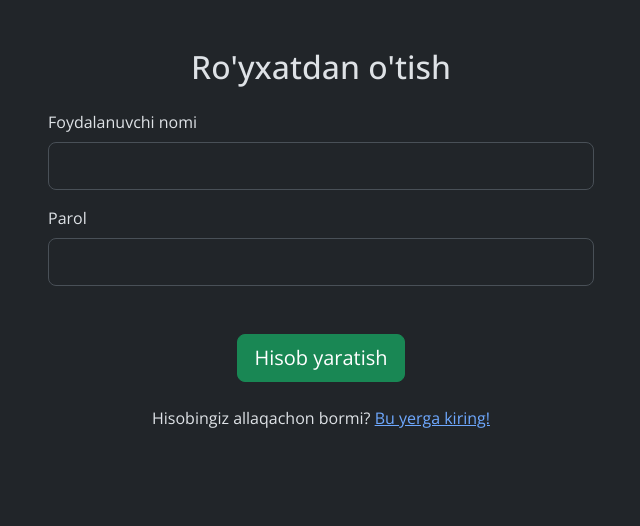
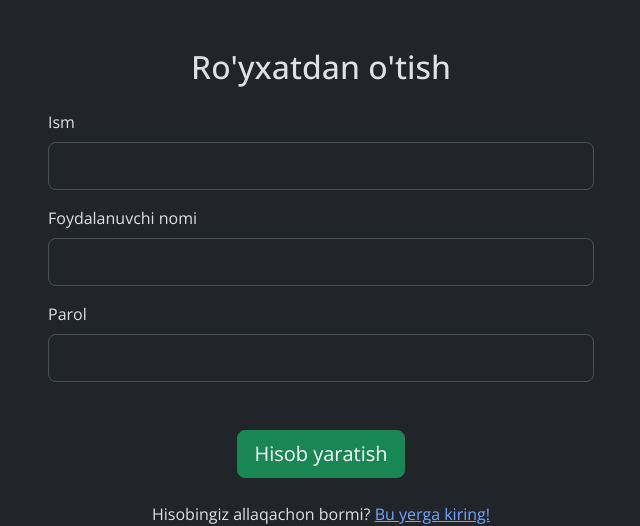
Before and after one commit to dvrkdev/flask-social-media-app, a Flask app: page /auth/register in a window 1280 px wide. Shown: the part 56-582 px from the top of the page, without its empty margins (319-959 px from the left). Run offline with Flask 3, Linux system fonts and the light colour scheme.

Commit message:
feat: add name field to user registration form and update registration template

```diff
--- a/app/forms.py
+++ b/app/forms.py
@@ -7,6 +7,7 @@ from app.models import User
 
 
 class UserRegistrationForm(FlaskForm):
+    name = StringField("Ism", validators=[DataRequired(), Length(max=64)])
     username = StringField(
         "Foydalanuvchi nomi", validators=[DataRequired(), Length(min=5, max=64)]
     )
--- a/app/models.py
+++ b/app/models.py
@@ -8,6 +8,7 @@ from app import db
 class User(db.Model, UserMixin):
     __tablename__ = "users"
     id = db.Column(db.Integer, primary_key=True)
+    name = db.Column(db.String(64))
     username = db.Column(db.String(64), nullable=False, unique=True)
     password = db.Column(db.String(255), nullable=False)
     posts = db.relationship("Post", backref="author", lazy=True)
--- a/app/routes/auth.py
+++ b/app/routes/auth.py
@@ -33,7 +33,7 @@ def register():
     form = UserRegistrationForm()
     if form.validate_on_submit():
         hashed_password = generate_password_hash(form.password.data)
-        user = User(username=form.username.data, password=hashed_password)
+        user = User(name=form.name.data, username=form.username.data, password=hashed_password)
         db.session.add(user)
         db.session.commit()
         login_user(user, remember=True)
--- a/app/templates/register.html
+++ b/app/templates/register.html
@@ -6,6 +6,10 @@
         <form action="{{ url_for('auth.register') }}" method="post" class="col-md-6">
             {{ form.hidden_tag() }}
             <h2 class="text-center mb-4">Ro'yxatdan o'tish</h2>
+            <div class="mb-3">
+                {{ form.name.label(class="form-label") }}
+                {{ form.name(class="form-control form-control-lg") }}
+            </div>
             <div class="mb-3">
                 {{ form.username.label(class="form-label") }}
                 {{ form.username(class="form-control form-control-lg") }}
```
